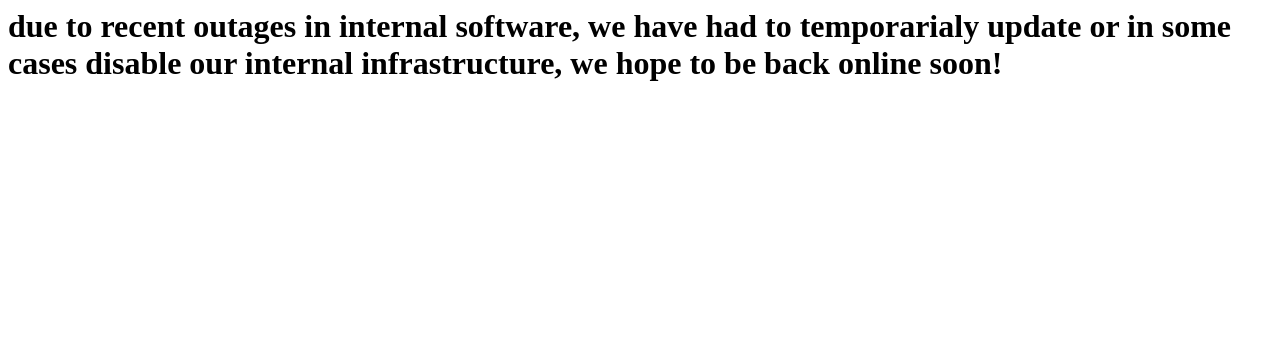
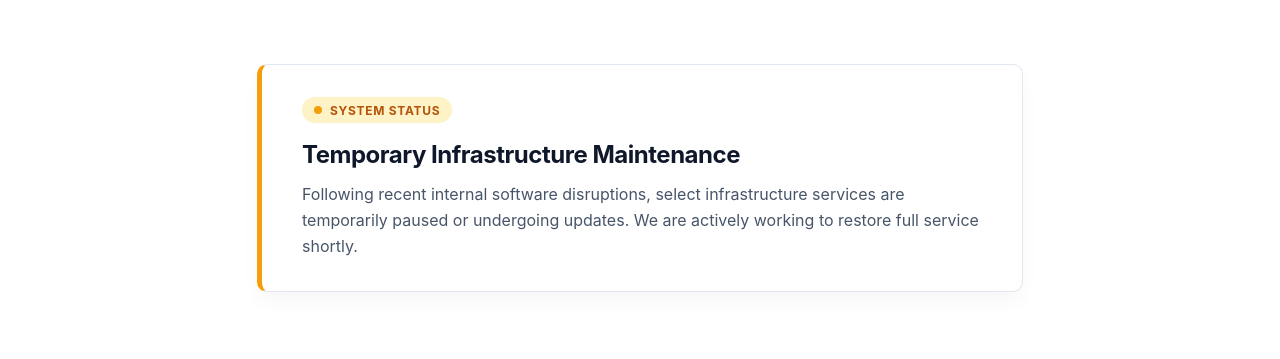
Before and after one commit to CodeTestGroup/tapsign-static, a plain HTML site: page index.html in a window 1280 px wide. Drawn offline with Linux system fonts and the light colour scheme.

Commit message:
Add status banner for temporary maintenance notice
The previous message has been replaced with a structured status banner indicating temporary infrastructure maintenance.

```diff
--- a/index.html
+++ b/index.html
@@ -1 +1,68 @@
-<h1>due to recent outages in internal software, we have had to temporarialy update or in some cases disable our internal infrastructure, we hope to be back online soon!</h1>
+<!DOCTYPE html>
+<html lang="en">
+<head>
+  <style>
+    .status-banner {
+      max-width: 680px;
+      margin: 4rem auto;
+      padding: 2rem 2.5rem;
+      background-color: #ffffff;
+      border: 1px solid #e2e8f0;
+      border-left: 5px solid #f59e0b; /* Amber status indicator */
+      border-radius: 10px;
+      box-shadow: 0 10px 25px -5px rgba(0, 0, 0, 0.05);
+      font-family: -apple-system, BlinkMacSystemFont, "Segoe UI", Roboto, Helvetica, Arial, sans-serif;
+    }
+
+    .status-badge {
+      display: inline-flex;
+      align-items: center;
+      gap: 0.5rem;
+      background-color: #fef3c7;
+      color: #b45309;
+      font-size: 0.75rem;
+      font-weight: 700;
+      text-transform: uppercase;
+      letter-spacing: 0.06em;
+      padding: 0.35rem 0.75rem;
+      border-radius: 9999px;
+      margin-bottom: 1rem;
+    }
+
+    .status-dot {
+      width: 8px;
+      height: 8px;
+      background-color: #f59e0b;
+      border-radius: 50%;
+    }
+
+    .status-banner h1 {
+      font-size: 1.5rem;
+      font-weight: 700;
+      color: #0f172a;
+      margin: 0 0 0.75rem 0;
+      line-height: 1.3;
+      letter-spacing: -0.02em;
+    }
+
+    .status-banner p {
+      font-size: 1rem;
+      color: #475569;
+      margin: 0;
+      line-height: 1.6;
+    }
+  </style>
+</head>
+<body>
+
+  <div class="status-banner">
+    <div class="status-badge">
+      <span class="status-dot"></span>
+      System Status
+    </div>
+    <h1>Temporary Infrastructure Maintenance</h1>
+    <p>Following recent internal software disruptions, select infrastructure services are temporarily paused or undergoing updates. We are actively working to restore full service shortly.</p>
+  </div>
+
+</body>
+</html>
```
